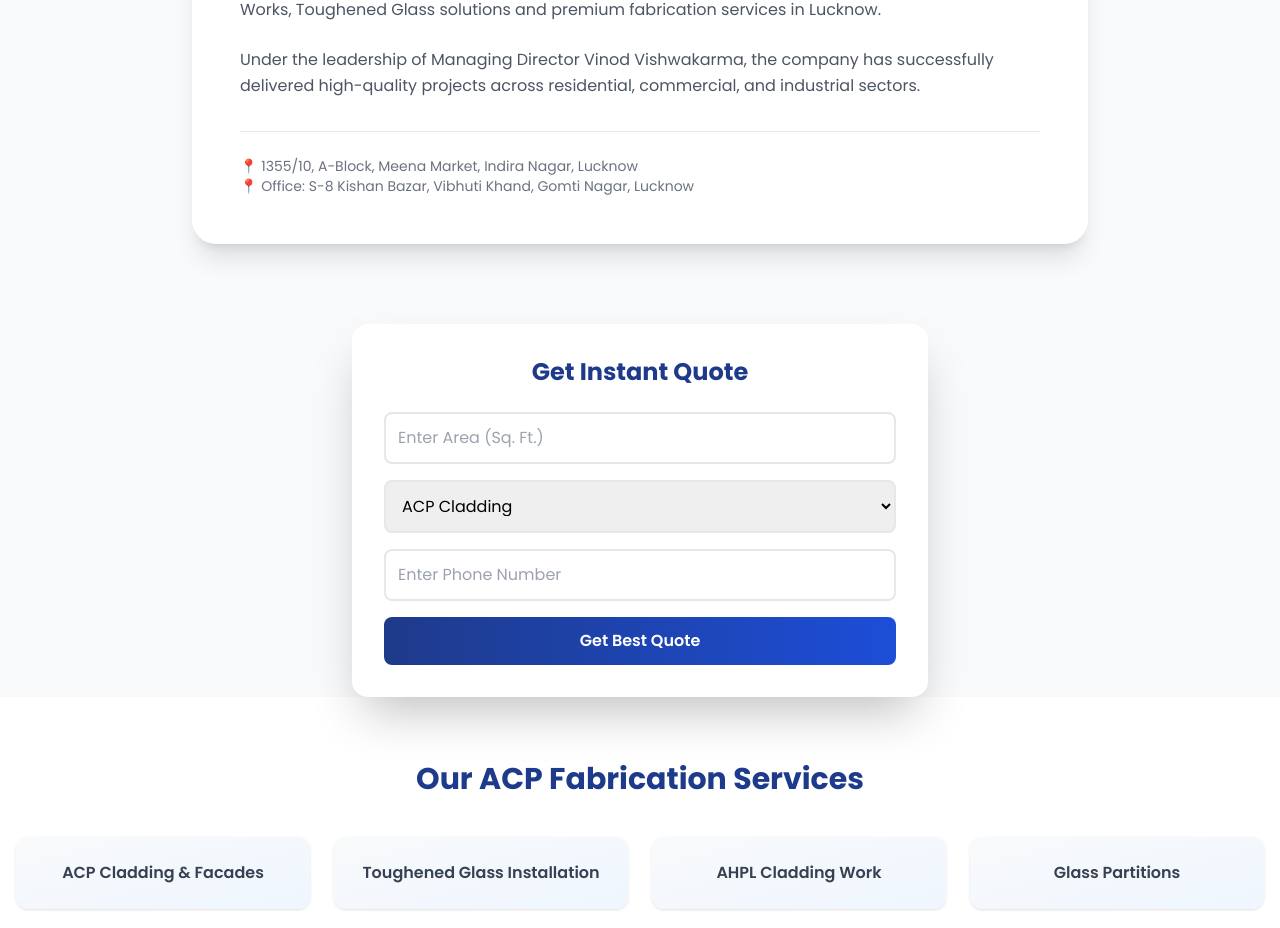
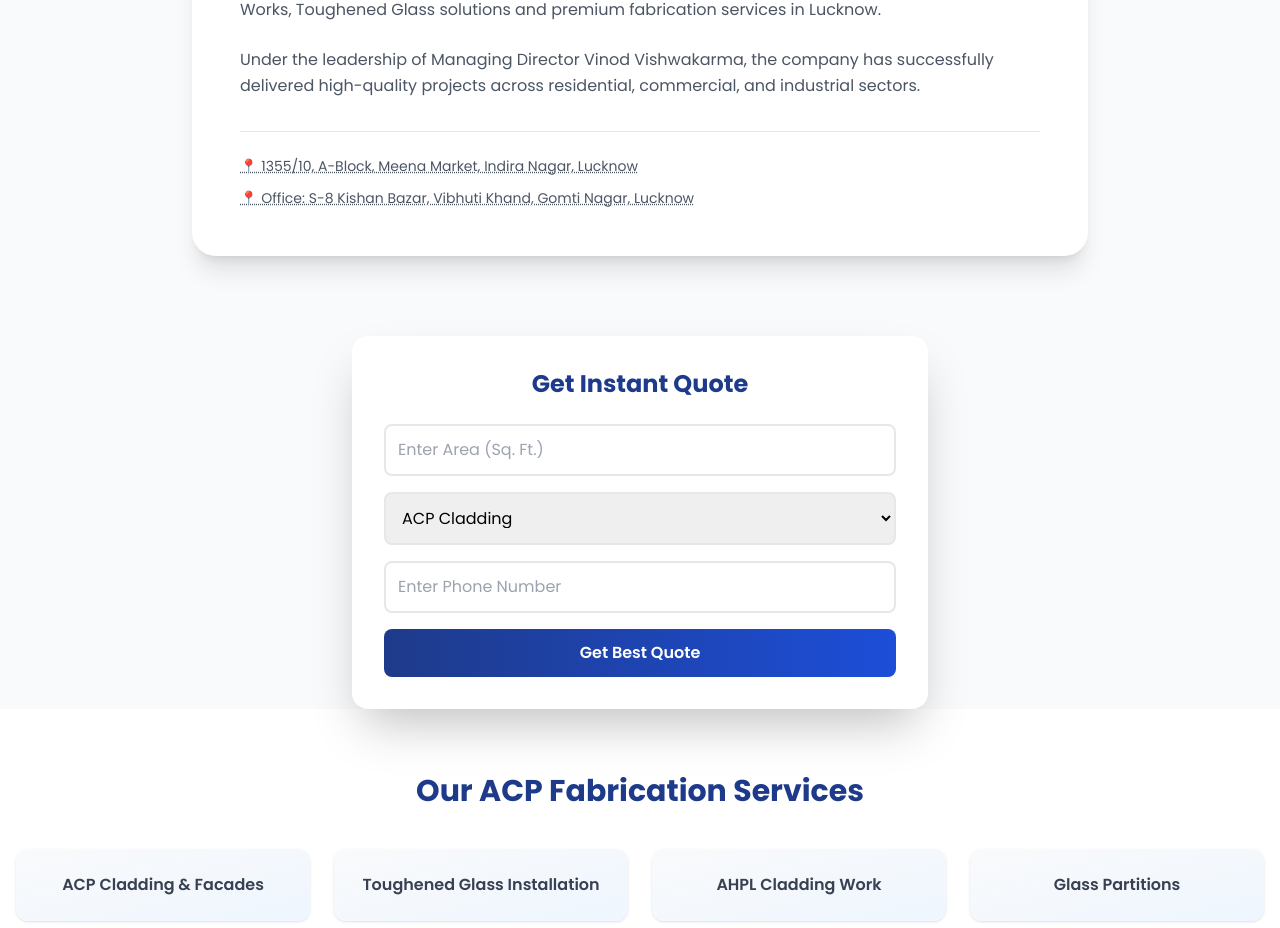
Before and after one commit to mega-bytes111/aluminium-enterprises, a React (Vite) app in the folder client/: page / in a window 1280 px wide. Shown: the part 1071-1999 px from the top of the page. Built offline with nearby package versions, Linux system fonts and the light colour scheme; no server answers.

Commit message:
more polishing

```diff
--- a/client/src/components/AboutSection.jsx
+++ b/client/src/components/AboutSection.jsx
@@ -24,10 +24,27 @@ const AboutSection = () => {
             across residential, commercial, and industrial sectors.
           </p>
 
-          {/* ✅ Address Section */}
-          <div className="mt-8 text-sm text-gray-500 text-center md:text-left border-t pt-6">
-            <p>📍 1355/10, A-Block, Meena Market, Indira Nagar, Lucknow</p>
-            <p>📍 Office: S-8 Kishan Bazar, Vibhuti Khand, Gomti Nagar, Lucknow</p>
+          {/* ✅ Clickable Address Section */}
+          <div className="mt-8 text-sm text-center md:text-left border-t pt-6 space-y-3">
+
+            <a
+              href="https://maps.app.goo.gl/1AGBCA4aTpUMRAVo6"
+              target="_blank"
+              rel="noopener noreferrer"
+              className="block text-gray-600 hover:text-blue-700 transition underline decoration-dotted"
+            >
+              📍 1355/10, A-Block, Meena Market, Indira Nagar, Lucknow
+            </a>
+
+            <a
+              href="https://maps.app.goo.gl/ywX9YN3t8Mik5fEs9"
+              target="_blank"
+              rel="noopener noreferrer"
+              className="block text-gray-600 hover:text-blue-700 transition underline decoration-dotted"
+            >
+              📍 Office: S-8 Kishan Bazar, Vibhuti Khand, Gomti Nagar, Lucknow
+            </a>
+
           </div>
 
         </div>
```
